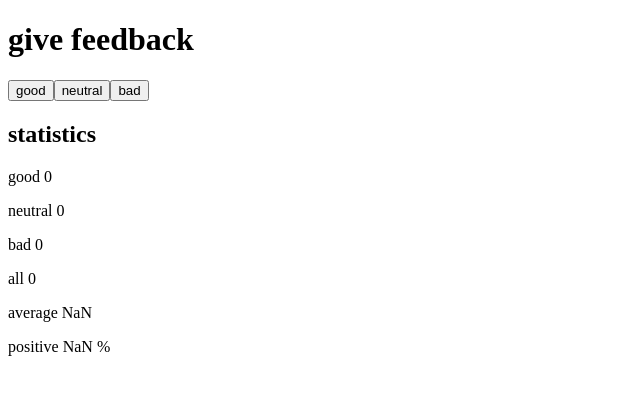
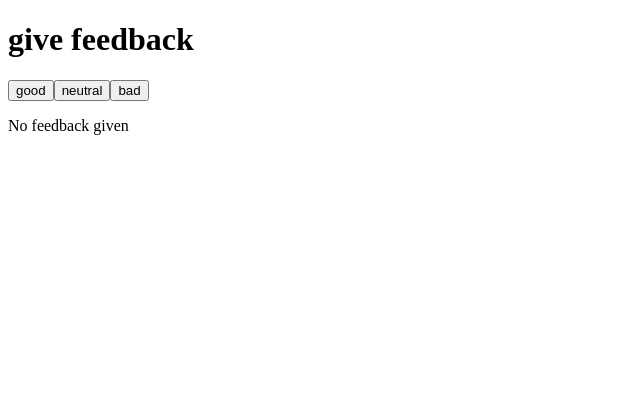
Before and after one commit to anniina-aarnio/fullstack_MOOC, a React (Create React App) app in the folder osa1/unicafe/: page / in a window 1280 px wide. Shown: the top 394 px of the page, without its empty margins (0-640 px from the left). Built offline with nearby package versions, Linux system fonts and the light colour scheme.

Commit message:
osa1-9 muutettu statistiikkaa siten, että jos ei yhtään palautetta annettu niin tulee sen mukainen teksti eikä 0-statistiikkoja

```diff
--- a/osa1/unicafe/src/App.js
+++ b/osa1/unicafe/src/App.js
@@ -11,6 +11,11 @@ const Button = ({ handleClick, text}) => {
 
 const Statistics = ({ feedback }) => {
   let sum = feedback.good + feedback.neutral + feedback.bad
+
+  if (sum == 0) {
+    return <p>No feedback given</p>
+  }
+
   let average = (feedback.good - feedback.bad) / sum
   let positive = feedback.good / sum * 100
 
```
